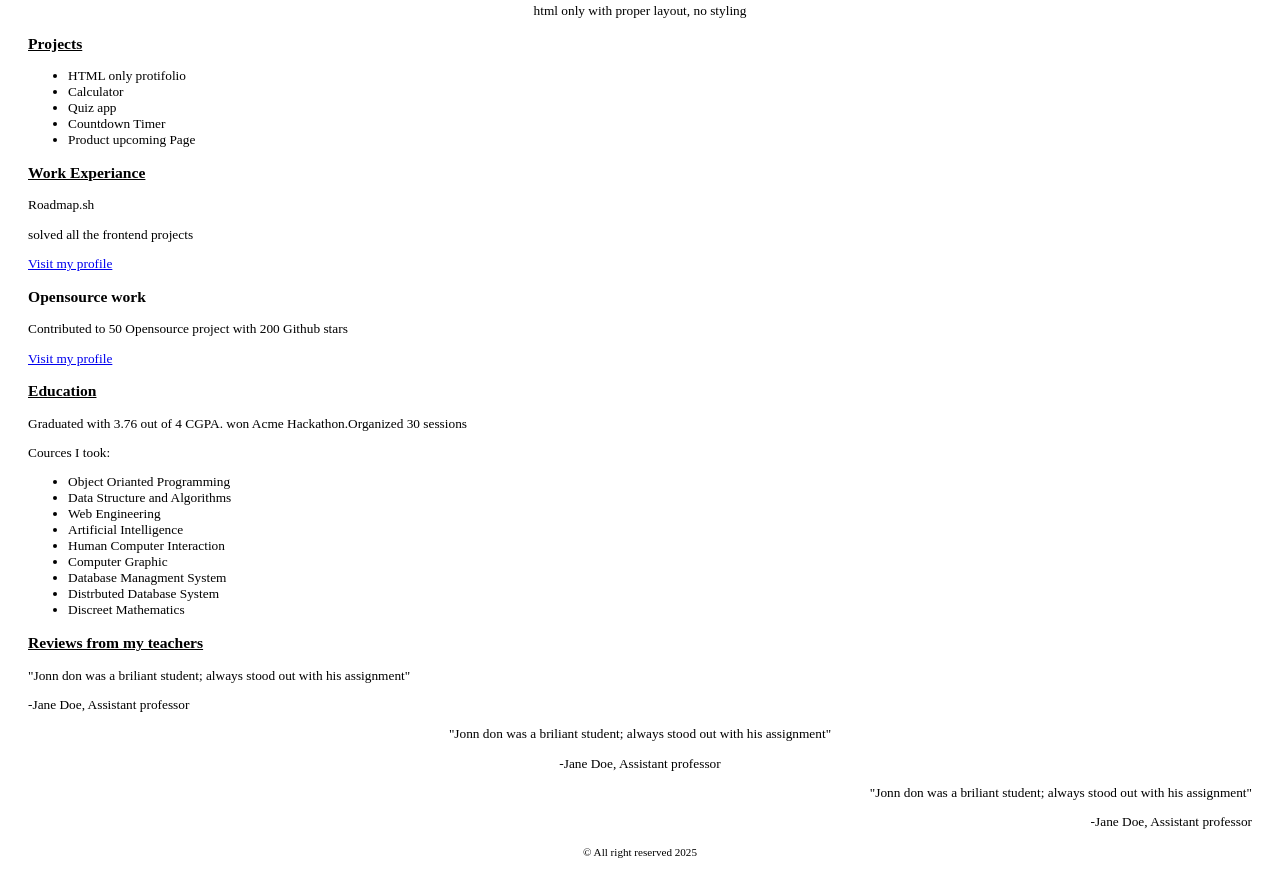
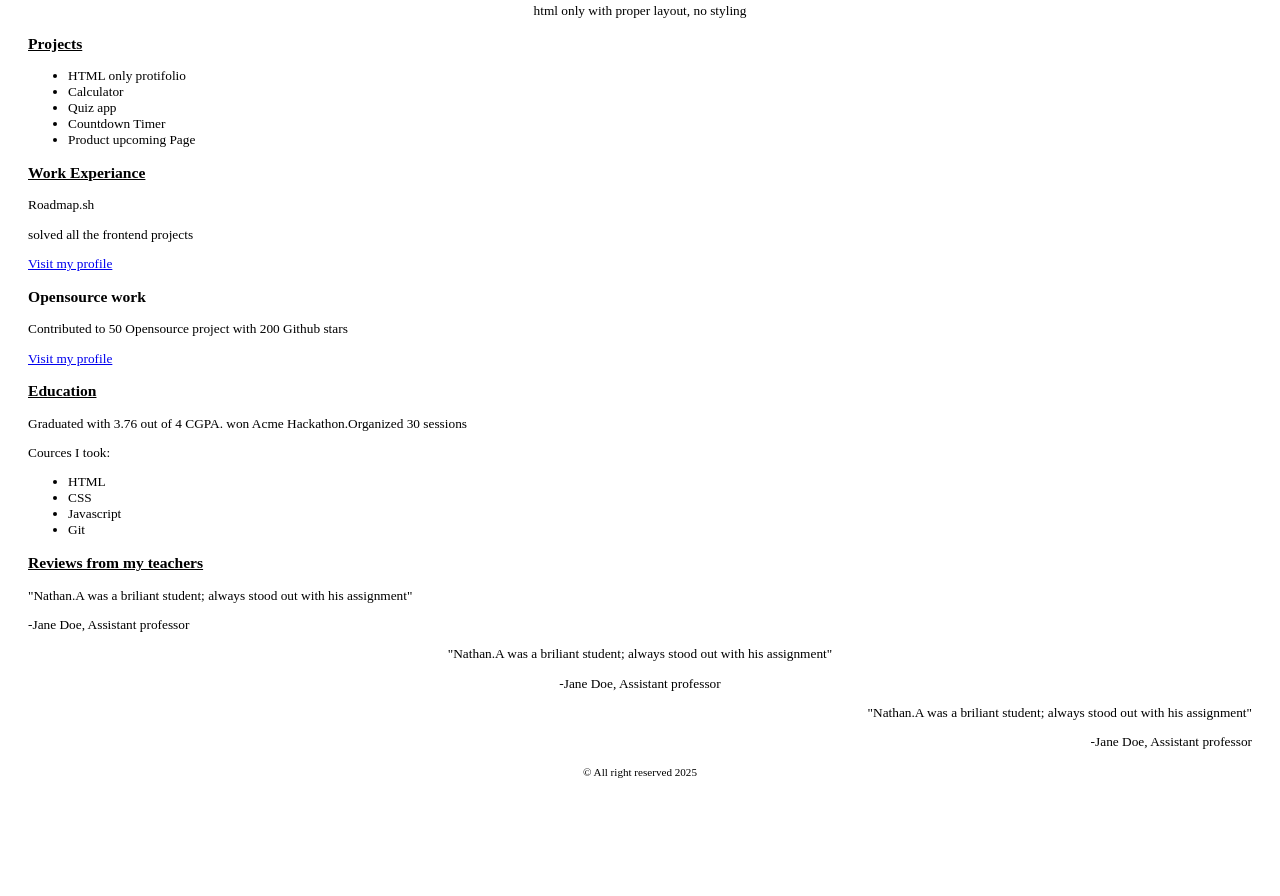
Before and after one commit to AstroNat/Roadmap.sh-basic-HTML-website, a plain HTML site: page index.html in a window 1280 px wide. Shown: the part 174-1070 px from the top of the page. After the commit the page ends 995 px from the top, so only its background shows below. Drawn offline with Linux system fonts and the light colour scheme.

Commit message:
Added title improved the SEO clarifiy the apperance of the codes

```diff
--- a/index.html
+++ b/index.html
@@ -4,13 +4,14 @@
     <!--Meta tags-->
       <meta charset="UTF-8">
       <meta name="viewport" content="wideth=device-width", initial-scale= 1.0>
-      <meta name="keyword" content="HTML, Project, Website, Roadmap.sh,....">
-      <meta name='description' content=''>
+      <meta name="keyword" content="HTML, Project, Website, Roadmap.sh, frontend development, web development, Nathan Asres, ">
+      <meta name='description' content='A simple only html project for Roadmap.sh'>
       <meta name="author" content="Nathan Asres">
+      <title>Basic HTML Website</title>
   </head>
   <body style="padding: 20px;">
     <section id="logo">
-      <!--insert a logo in this section-->
+
     </section>
     <div style="display: flex; justify-content: space-between; align-items: center;">
       <h2>Nathan Asres</h2>
@@ -26,6 +27,7 @@
         <h1>FRONTEND DEVELOPER</h1>
         <p><small>html only with proper layout, no styling</samll></p>
       </center>
+
       <section id="projects">
         <u><h3>Projects</h3></u>
         <ul>
@@ -36,6 +38,7 @@
           <li>Product upcoming Page</li>
         </ul>
       </section>
+
       <section id="WorkE">
         <u><h3>Work Experiance</h3></u>
         <article>
@@ -43,48 +46,47 @@
           <p>solved all the frontend projects</p>
           <a href="https://ghithub.com/AstroNat">Visit my profile</a>
         </article>
+
         <h3>Opensource work</h3>
         <article>
           <p>Contributed to 50 Opensource project with 200 Github stars</p>
           <a href="https://ghithub.com/AstroNat">Visit my profile</a>
         </article>
       </section>
+
       <section id="edu">
         <u><h3>Education</h3></u>
         <article>
           <p>Graduated with 3.76 out of 4 CGPA. won Acme Hackathon.Organized 30 sessions</p>
           <p>Cources I took:</p>
           <ul>
-            <li>Object Orianted Programming</li>
-            <li>Data Structure and Algorithms</li>
-            <li>Web Engineering</li>
-            <li>Artificial Intelligence</li>
-            <li>Human Computer Interaction</li>
-            <li>Computer Graphic</li>
-            <li>Database Managment System</li>
-            <li>Distrbuted Database System</li>
-            <li>Discreet Mathematics  </li>
+            <li>HTML</li>
+            <li>CSS</li>
+            <li>Javascript</li>
+            <li>Git</li>
           </ul>
         </article>
       </section>
-      <u><h3>Reviews from my teachers</h3></u>
+
       <section id="reviews">
-          <articel>
-            <p>"Jonn don was a briliant student; always stood out with his assignment"</p>
+        <u><h3>Reviews from my teachers</h3></u>
+          <article>
+            <p>"Nathan.A was a briliant student; always stood out with his assignment"</p>
             <p>-Jane Doe, Assistant professor</p>
-          </articel>
-          <articel align="middle">
-            <p>"Jonn don was a briliant student; always stood out with his assignment"</p>
+          </article>
+          <article align="center">
+            <p>"Nathan.A was a briliant student; always stood out with his assignment"</p>
             <p>-Jane Doe, Assistant professor</p>
-          </articel>
-          <articel align="right">
-            <p>"Jonn don was a briliant student; always stood out with his assignment"</p>
+          </article>
+          <article align="right">
+            <p>"Nathan.A was a briliant student; always stood out with his assignment"</p>
             <p>-Jane Doe, Assistant professor</p>
-          </articel>
+          </article>
       </section>
     </main>
+
     <footer>
-      <p align="middle"><small> © All right reserved 2025</small></p>
+      <center><p><small> © All right reserved 2025</small></p></center>
     </footer>
   </body>
 </html>
```
